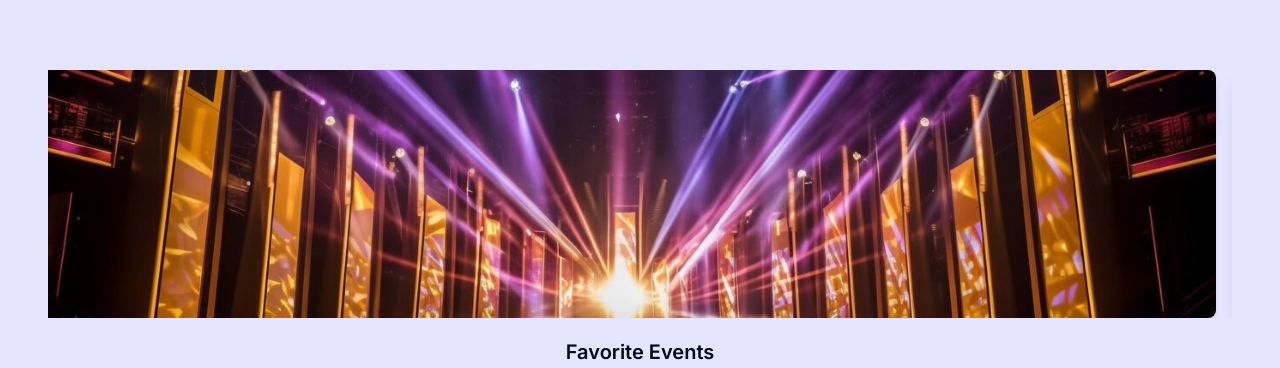
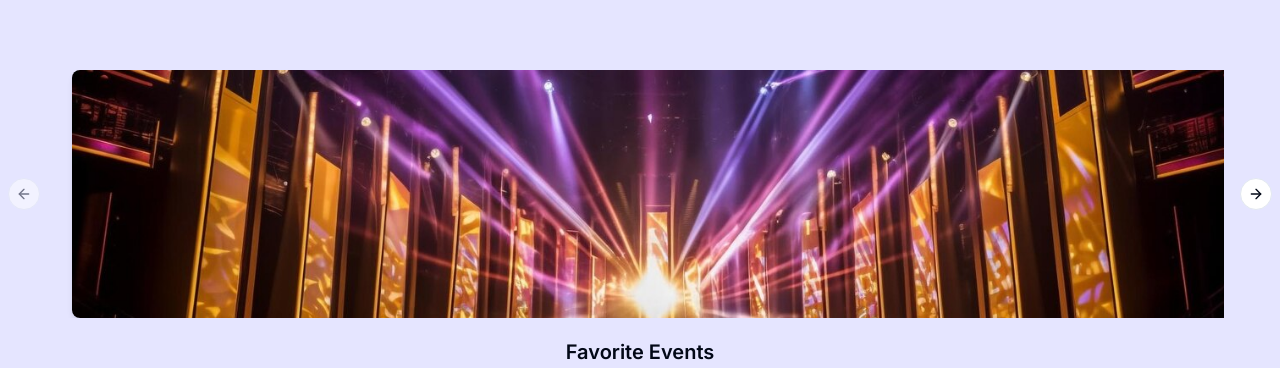
Before and after one commit to danielreinhard1129/MP-JCWD0310-01, a Next.js app in the folder apps/web/: page / in a window 1280 px wide. Shown: the part 180-548 px from the top of the page. Built offline with nearby package versions, Linux system fonts and the light colour scheme; no server answers.

Commit message:
feat: jumbotron

```diff
--- a/apps/web/src/app/page.tsx
+++ b/apps/web/src/app/page.tsx
@@ -6,13 +6,17 @@ import {
   Carousel,
   CarouselContent,
   CarouselItem,
+  CarouselNext,
+  CarouselPrevious,
 } from "@/components/ui/carousel";
 import useGetEvents from "@/hooks/api/admin/useGetEvents";
+import { useAppSelector } from "@/redux/hooks";
 import { appConfig } from "@/utils/config";
 import Image from "next/image";
 import { useState } from "react";
 
 const home = () => {
+  const { id } = useAppSelector((state) => state.user);
   const [page, setPage] = useState<number>(1);
   const { data: allEvents } = useGetEvents({ page: 1, take: 9 });
   const { data: paginatedEvents, meta } = useGetEvents({
@@ -23,6 +27,7 @@ const home = () => {
   const handleChangePaginate = ({ selected }: { selected: number }) => {
     setPage(selected + 1);
   };
+  console.log(id);
 
   // Filter for free events
   const freeEvents = allEvents?.filter((event) => event.price === 0) || [];
@@ -30,14 +35,14 @@ const home = () => {
   return (
     <main className="flex min-h-screen flex-col items-center justify-center bg-marine-100 px-4">
       <h1 className="mb-4 mt-4 text-2xl font-bold md:mb-8 md:text-3xl"></h1>
-      <section>
+      <section className="mx-4 md:mx-10">
         <div className="mb-6 grid h-56 w-full grid-cols-1 gap-4 md:grid-cols-2 md:gap-10 lg:grid-cols-1">
           <Carousel>
-            <CarouselContent className="w-full">
+            <CarouselContent className="mx-4 w-full">
               <CarouselItem className="md:basis pl-4  md:mx-auto">
                 <div className="rounded-lg bg-white p-4 shadow-lg md:p-6 ">
                   <Image
-                    className="rounded-lg object-cover object-center shadow-md"
+                    className="mx-auto rounded-lg object-cover object-center shadow-md "
                     fill
                     src="/img/concert.jpg"
                     alt="event pic"
@@ -50,18 +55,18 @@ const home = () => {
                     className="mx-auto"
                     width={220}
                     height={200}
-                    src="/"
+                    src="/img/exibition.jpg"
                     alt="event pic"
                   />
                 </div>
               </CarouselItem>
               <CarouselItem className="md:basis-1/2 lg:basis-2/3">
-                <div className="rounded-lg bg-white p-4 shadow-lg md:p-6">
+                <div className="rounded-lg bg-transparent p-4 shadow-lg md:p-6">
                   <Image
-                    className="mx-auto"
+                    className="mx-auto rounded-lg object-cover object-center shadow-md"
                     width={220}
                     height={200}
-                    src="/"
+                    src="/img/festival.jpg"
                     alt="event pic"
                   />
                 </div>
@@ -89,11 +94,13 @@ const home = () => {
                 </div>
               </CarouselItem>
             </CarouselContent>
+            <CarouselPrevious />
+            <CarouselNext />
           </Carousel>
         </div>
       </section>
 
-      <section>
+      <section className="mx-4 md:mx-8">
         <h1 className="mb-4 mt-5 text-left text-lg font-semibold md:mb-8 md:text-xl">
           Favorite Events
         </h1>
@@ -119,7 +126,7 @@ const home = () => {
         </div>
       </section>
 
-      <section className="mx-4 md:mx-6">
+      <section className="mx-4 md:mx-8">
         <h1 className="mb-4 mt-5 text-left text-lg font-semibold md:mb-8 md:text-xl">
           Upcoming Events
         </h1>
```
Also changed, not shown: apps/web/src/types/transaction.type.ts (+4 -6 lines).
